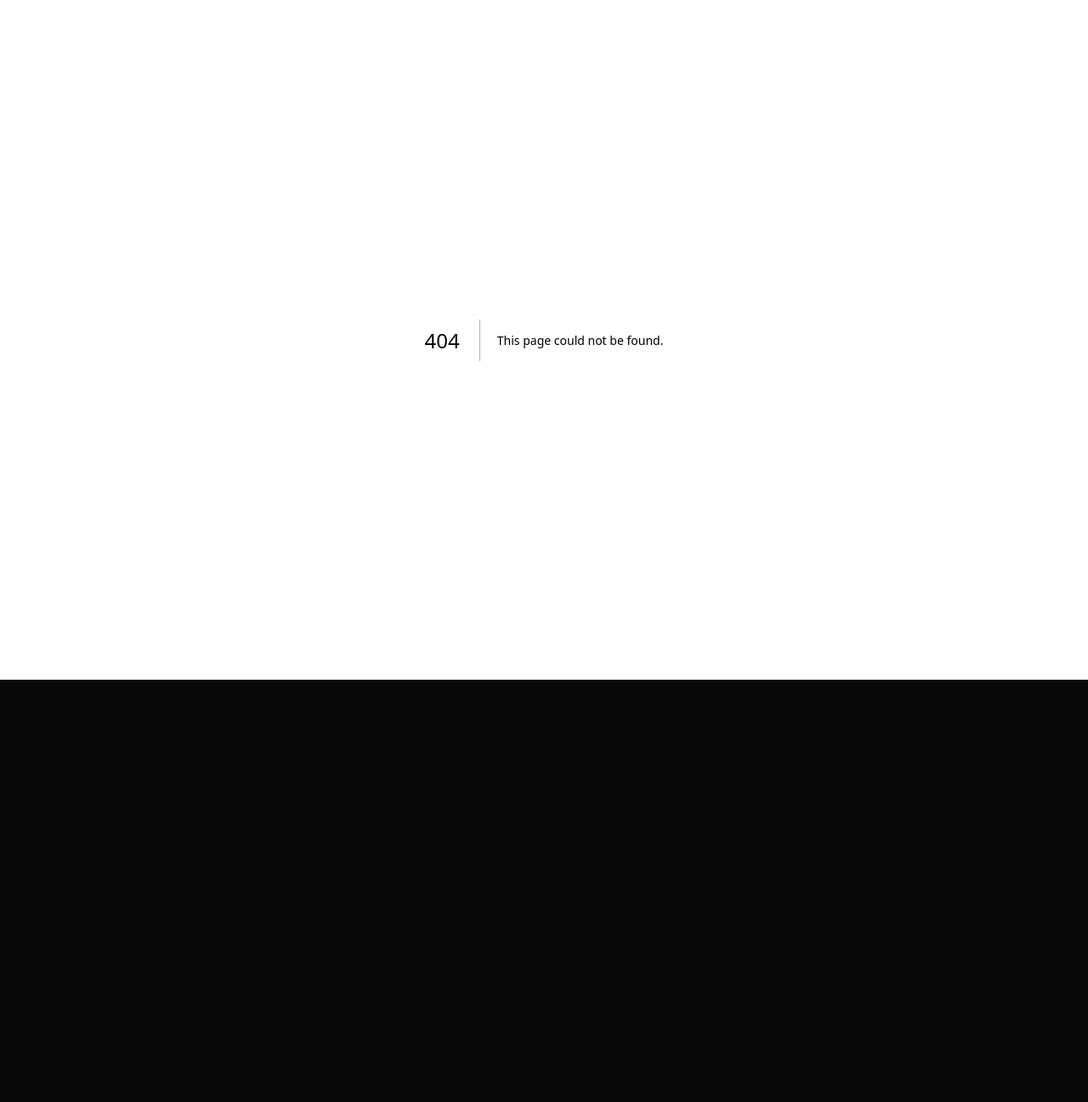
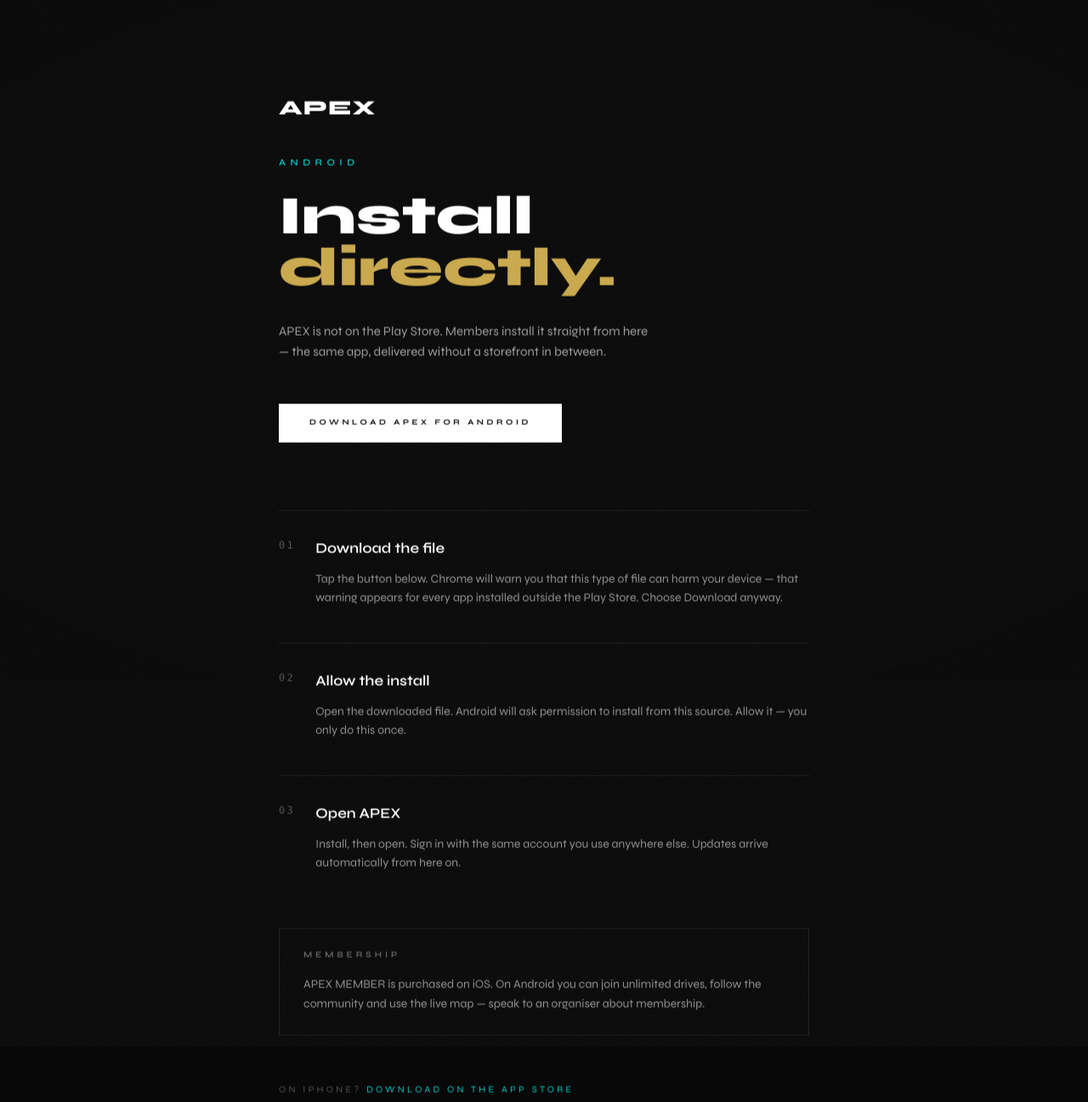
Before and after one commit to awaadnabil/apex-website, a Next.js app: page /android in a window 1280 px wide. Before the commit this address had no page. Shown: the top 1297 px of the page at 85% size. Before the commit the page ends 800 px from the top, so only its background shows below. Built offline with nearby package versions, Linux system fonts and the light colour scheme; no server answers.

Commit message:
feat: Android direct download page

```diff
--- /dev/null
+++ b/app/android/page.tsx
@@ -0,0 +1,116 @@
+import type { Metadata } from 'next'
+import { CinematicFx } from '@/components/cinematic-fx'
+import { ScrollReveal } from '@/components/scroll-reveal'
+import { SiteFooter } from '@/components/site-footer'
+import { ApexButton } from '@/components/apex-button'
+
+/**
+ * Point this at wherever the signed APK lives. An EAS artifact URL works, but
+ * they expire — Supabase Storage or any static host is the durable choice.
+ */
+const APK_URL =
+  process.env.NEXT_PUBLIC_APK_URL ?? 'https://getapexmena.com/apex.apk'
+
+const STEPS = [
+  {
+    n: '01',
+    title: 'Download the file',
+    body: 'Tap the button below. Chrome will warn you that this type of file can harm your device — that warning appears for every app installed outside the Play Store. Choose Download anyway.',
+  },
+  {
+    n: '02',
+    title: 'Allow the install',
+    body: 'Open the downloaded file. Android will ask permission to install from this source. Allow it — you only do this once.',
+  },
+  {
+    n: '03',
+    title: 'Open APEX',
+    body: 'Install, then open. Sign in with the same account you use anywhere else. Updates arrive automatically from here on.',
+  },
+]
+
+export const metadata: Metadata = {
+  title: 'APEX for Android',
+  description:
+    'Install APEX on Android. Direct download — the GCC’s most exclusive motor community.',
+  openGraph: {
+    title: 'APEX for Android',
+    description: 'Install APEX on Android. Direct download.',
+    url: 'https://getapexmena.com/android',
+    siteName: 'APEX',
+    type: 'website',
+  },
+}
+
+export default function AndroidPage() {
+  return (
+    <main className="relative min-h-screen bg-carbon font-sans text-white">
+      <CinematicFx />
+      <ScrollReveal />
+
+      <section className="mx-auto flex w-full max-w-2xl flex-col px-6 pb-24 pt-28">
+        <span className="reveal text-xl font-extrabold tracking-[0.04em] text-white md:text-2xl">
+          APEX
+        </span>
+
+        <p className="reveal mt-10 text-[11px] font-semibold uppercase tracking-[0.5em] text-teal">
+          Android
+        </p>
+
+        <h1 className="reveal mt-6 text-balance font-extrabold leading-[0.95] text-white [font-size:clamp(2.25rem,7vw,4rem)]">
+          Install
+          <br />
+          <span className="text-gold">directly.</span>
+        </h1>
+
+        <p className="reveal mt-8 max-w-md text-[15px] leading-relaxed text-white/60">
+          APEX is not on the Play Store. Members install it straight from here —
+          the same app, delivered without a storefront in between.
+        </p>
+
+        <div className="reveal mt-12">
+          <ApexButton href={APK_URL} variant="solid">
+            Download APEX for Android
+          </ApexButton>
+        </div>
+
+        <div className="mt-20 flex flex-col gap-10">
+          {STEPS.map((s) => (
+            <div key={s.n} className="reveal flex gap-6 border-t border-white/10 pt-8">
+              <span className="font-mono text-[12px] tracking-[0.2em] text-white/30">
+                {s.n}
+              </span>
+              <div className="flex flex-col">
+                <h2 className="text-[17px] font-semibold text-white">{s.title}</h2>
+                <p className="mt-3 text-[14px] leading-relaxed text-white/55">{s.body}</p>
+              </div>
+            </div>
+          ))}
+        </div>
+
+        <div className="reveal mt-16 border border-white/10 px-7 py-6">
+          <p className="text-[10px] font-semibold uppercase tracking-[0.4em] text-white/40">
+            Membership
+          </p>
+          <p className="mt-4 text-[14px] leading-relaxed text-white/55">
+            APEX MEMBER is purchased on iOS. On Android you can join unlimited
+            drives, follow the community and use the live map — speak to an
+            organiser about membership.
+          </p>
+        </div>
+
+        <p className="reveal mt-14 text-[11px] uppercase tracking-[0.3em] text-white/30">
+          On iPhone?{' '}
+          <a
+            href="https://apps.apple.com/app/apex-mena/id6773114294"
+            className="text-teal transition-opacity duration-300 hover:opacity-70"
+          >
+            Download on the App Store
+          </a>
+        </p>
+      </section>
+
+      <SiteFooter />
+    </main>
+  )
+}
```
